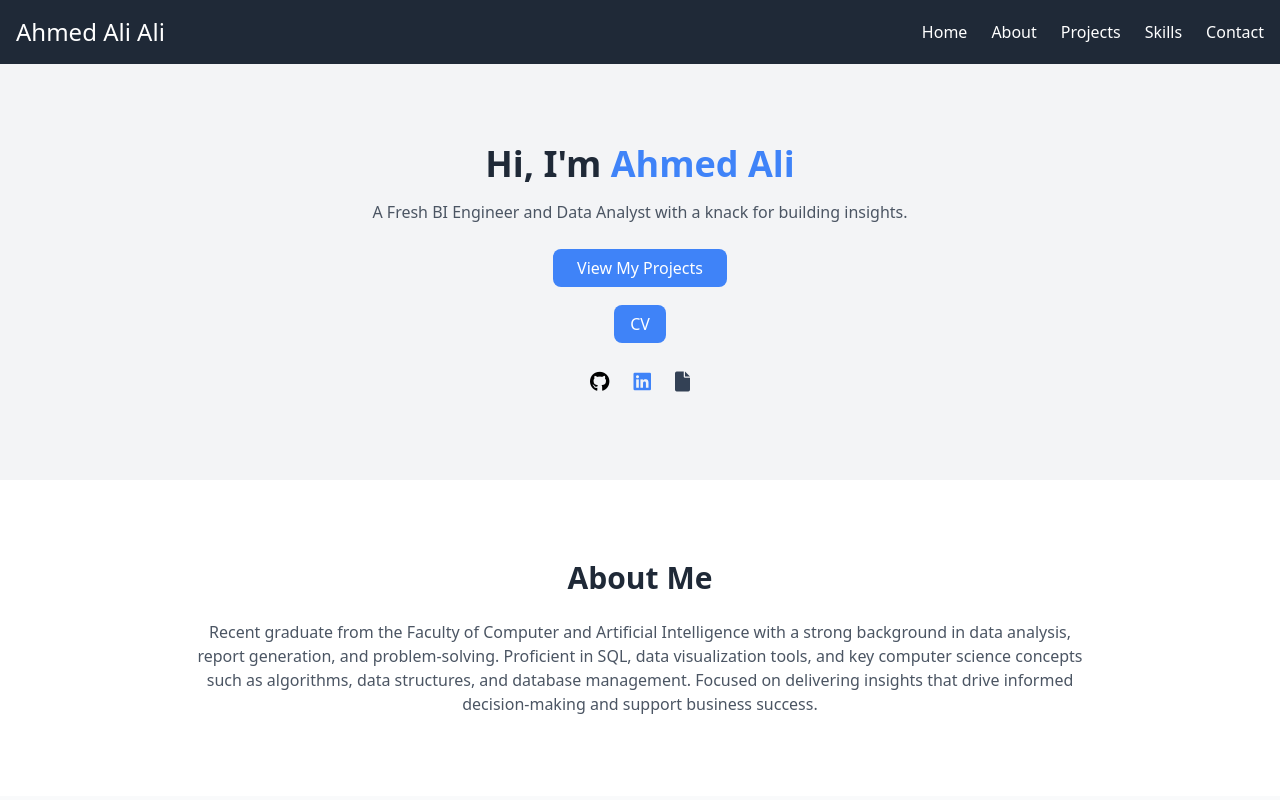
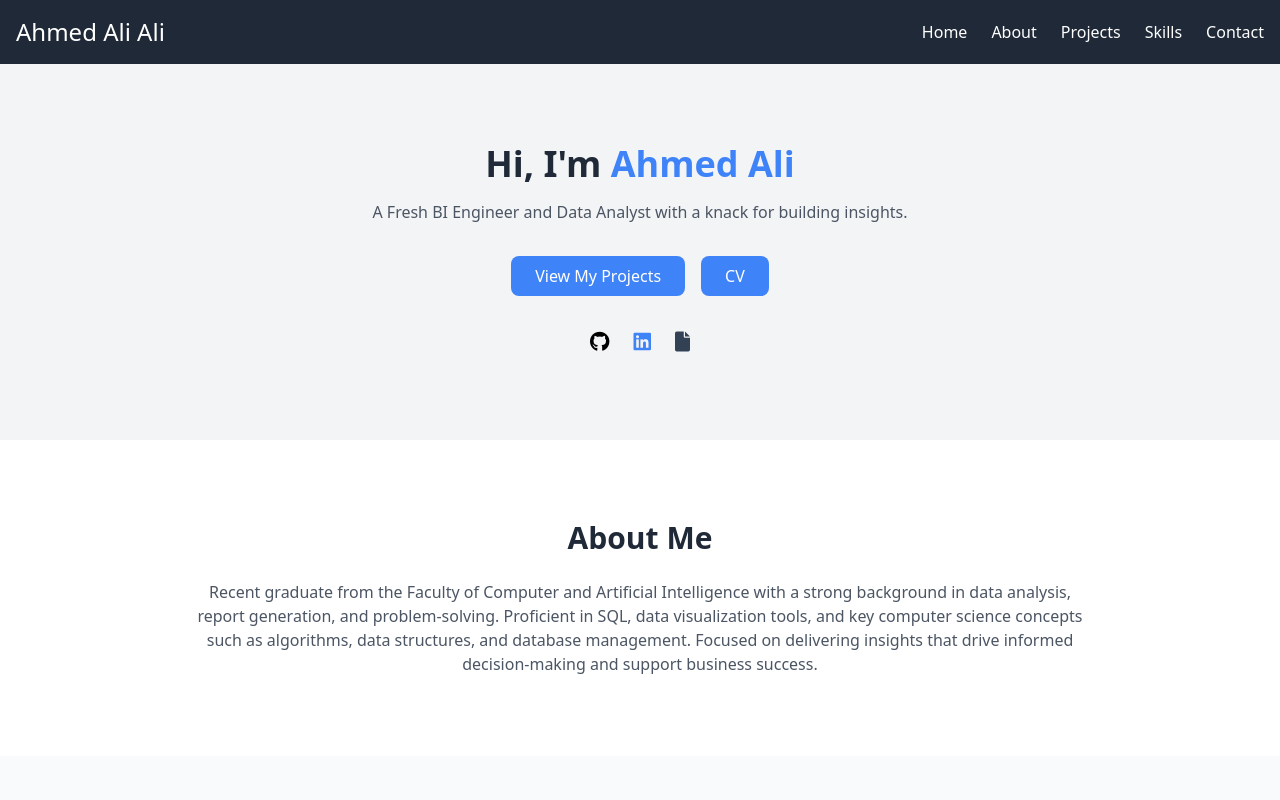
Before and after one commit to AhmedAliAli811/Portfolio, an Angular app: page / in a window 1280 px wide. Shown: the top 800 px of the page. Built offline with nearby package versions, Linux system fonts and the light colour scheme; a web font is replaced by a local one.

Commit message:
Update home.component.html

```diff
--- a/src/app/home/home.component.html
+++ b/src/app/home/home.component.html
@@ -5,22 +5,21 @@
   <p class="mt-4 text-gray-600">
     A Fresh BI Engineer and Data Analyst with a knack for building insights.
   </p>
-  <div class="my-8">
+  <div class="my-8 flex justify-center space-x-4">
   <a
-      class="mt-10 px-6 py-2 bg-blue-500 text-white rounded-lg hover:bg-blue-600"
+    class="px-6 py-2 bg-blue-500 text-white rounded-lg hover:bg-blue-600"
     href="#projects"
   >
     View My Projects
   </a>
-  </div>
-  <div class="my-8">
   <a
-      class="mt-10 px-4 py-2 bg-blue-500 text-white rounded-lg hover:bg-blue-600"
-      href="https://drive.google.com/drive/u/0/my-drive"
+    class="px-6 py-2 bg-blue-500 text-white rounded-lg hover:bg-blue-600"
+    href="https://drive.google.com/file/d/1GYh16cKKJHiHcvC6rXbrFEC6gqGUG1n0/view?usp=sharing"
   >
     CV
   </a>
 </div>
+
   <div class="flex justify-center space-x-6 mb-1">
     <a
       href="https://github.com/AhmedAliAli811"
```
Lines whose indentation alone changed are shown as unchanged.
